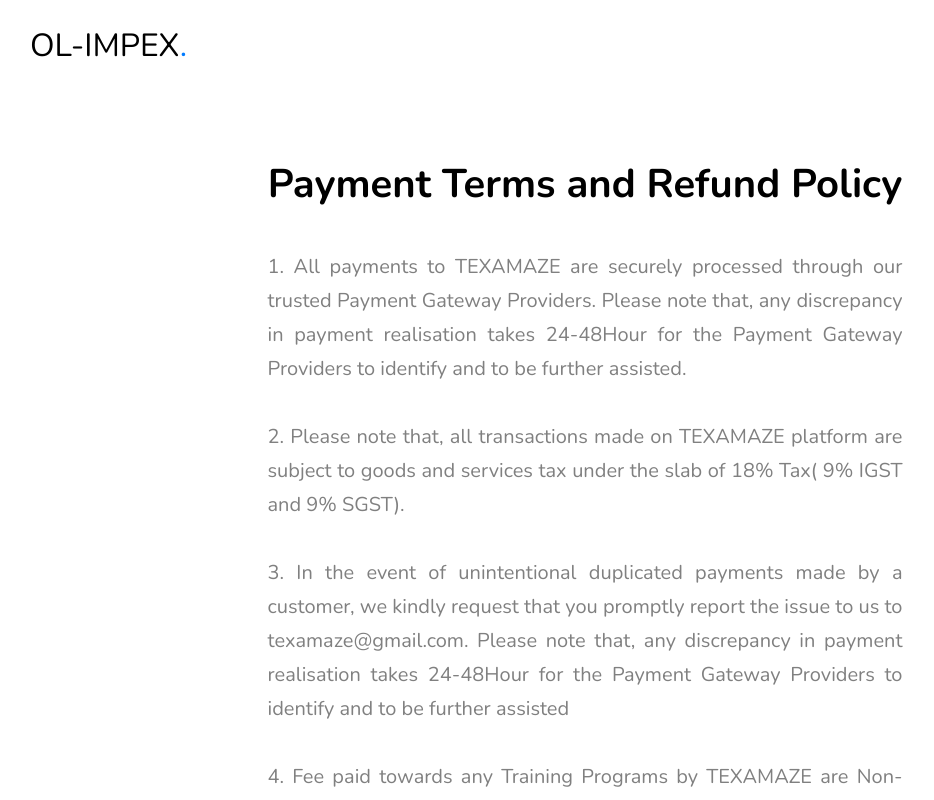
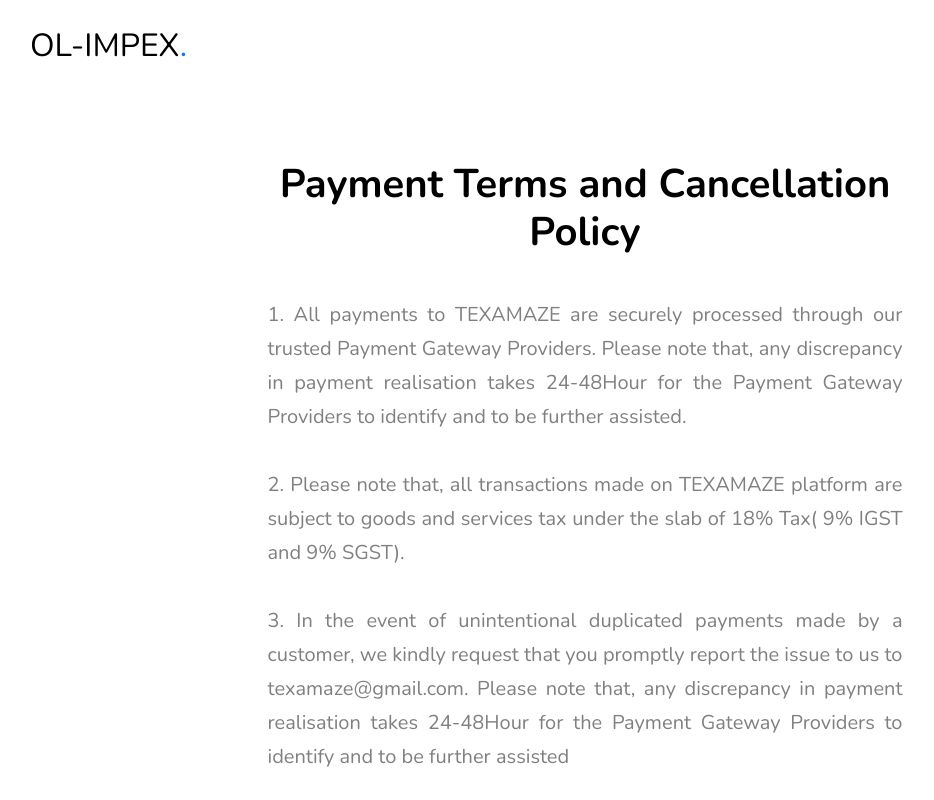
Before and after one commit to OL-IMPEX/olimpex, a plain HTML site: page PaymentandRefunds.html in a window 1280 px wide. Shown: the top 800 px of the page, without its empty margins (55-989 px from the left). Drawn offline with nearby package versions, Linux system fonts and the light colour scheme; some packages are replaced by stand-ins of ours; files whose address does not match are found by name.

Commit message:
Update PaymentandRefunds.html

```diff
--- a/PaymentandRefunds.html
+++ b/PaymentandRefunds.html
@@ -111,7 +111,7 @@
             <p class="lead"></p>
           </div>
           <div class="col-7 text-center  mb-7">
-            <h2 class="section-title"><br>Payment Terms and Refund Policy</h2>
+            <h2 class="section-title"><br>Payment Terms and Cancellation Policy</h2>
             <p class="lead" align="justify"><br>1. All payments to TEXAMAZE are securely processed through our trusted Payment Gateway Providers.
               Please note that, any discrepancy in payment realisation takes 24-48Hour for the Payment Gateway Providers to identify and to be further assisted.
               <br> <br>
```
